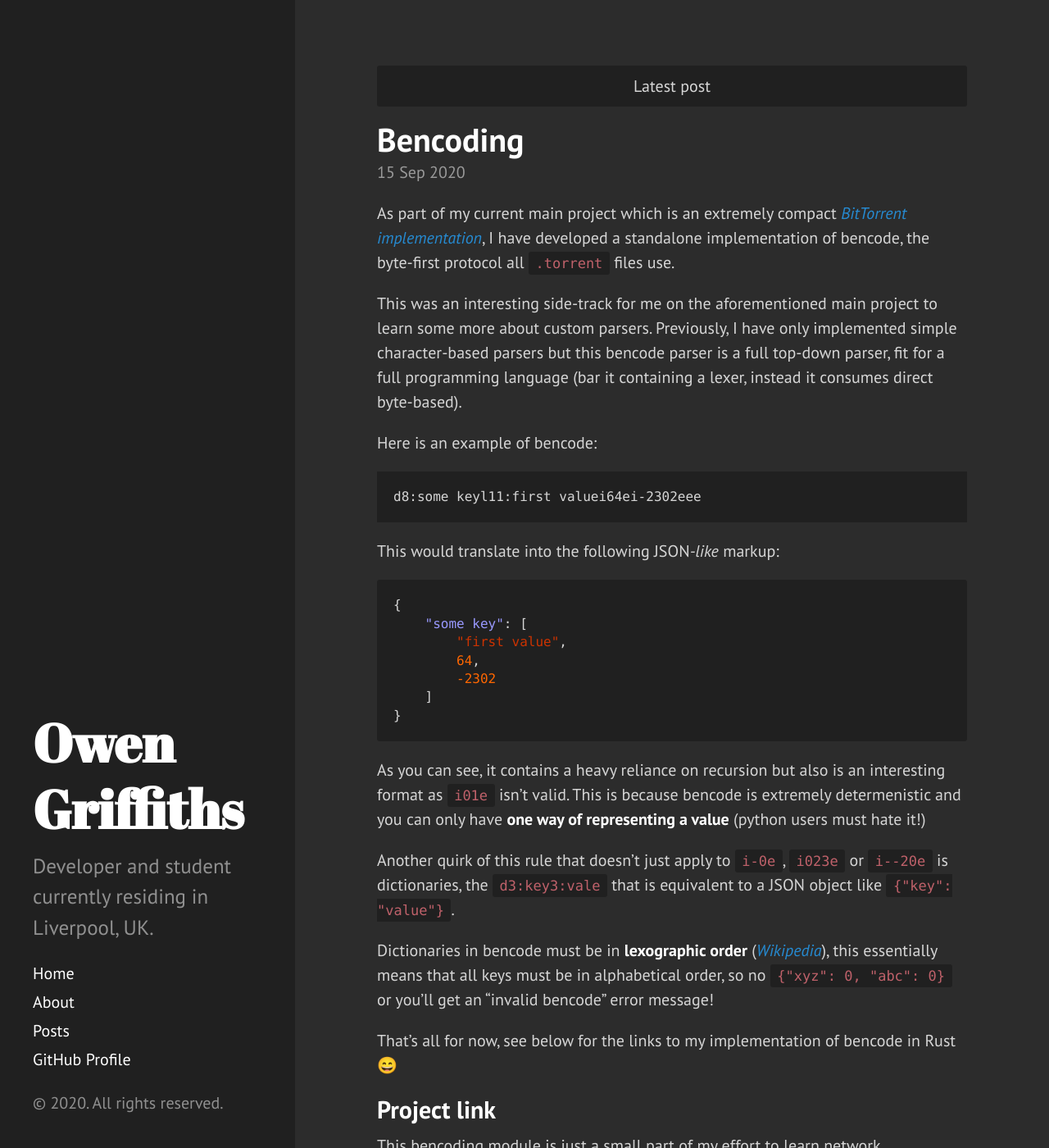
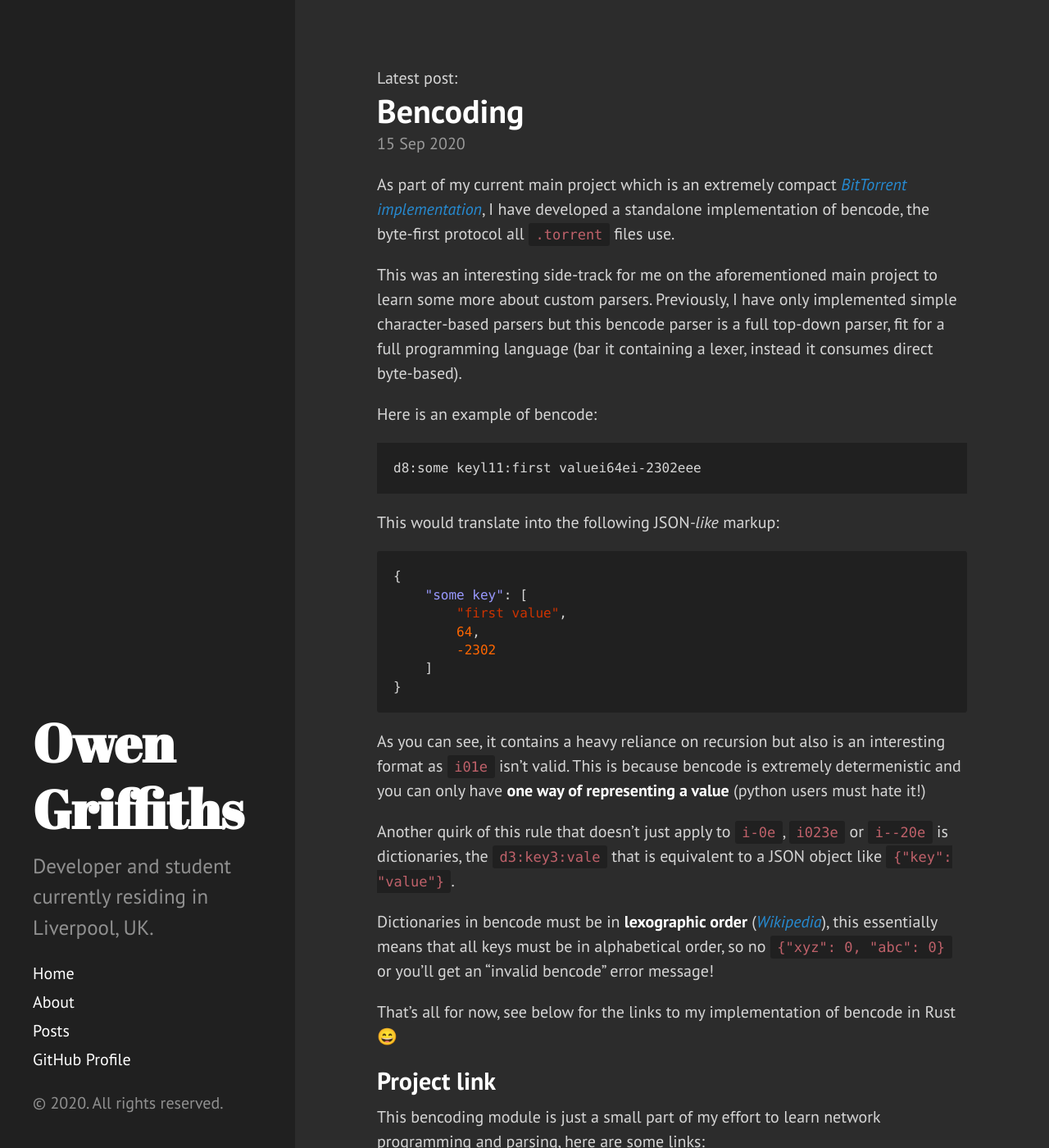
Before and after one commit to Owez/portfolio, a Jekyll site: the page built from index.html, in a window 1280 px wide and 1400 px high. Shown: the whole window at 82% size. Built offline with Jekyll 4.4.1, drawn with Linux system fonts in a browser that asks for light colours; the list of posts is cut into pages by our own code.

Commit message:
Removed page-tag css, ugly

```diff
--- a/index.html
+++ b/index.html
@@ -5,9 +5,9 @@ title: Home
 
 <div class="posts">
   {% if paginator.page == 1 %}
-  <div class="page-tag">Latest post</div>
+  Latest post:
   {% else %}
-  <div class="page-tag">Found post for page {{ paginator.page }}</div>
+  Page {{ paginator.page }}:
   {% endif %}
   {% for post in paginator.posts %}
   <div class="post">
--- a/public/css/custom.css
+++ b/public/css/custom.css
@@ -2,14 +2,6 @@
     text-decoration: normal;
     color: unset;
     font-style: normal !important;
-}
-
-.page-tag {
-    padding: 0.5rem;
-    background-color: #202020;
-    border-radius: 3px;
-    margin-bottom: 0.75rem;
-    text-align: center;
 }
 
 .post-box {
```
